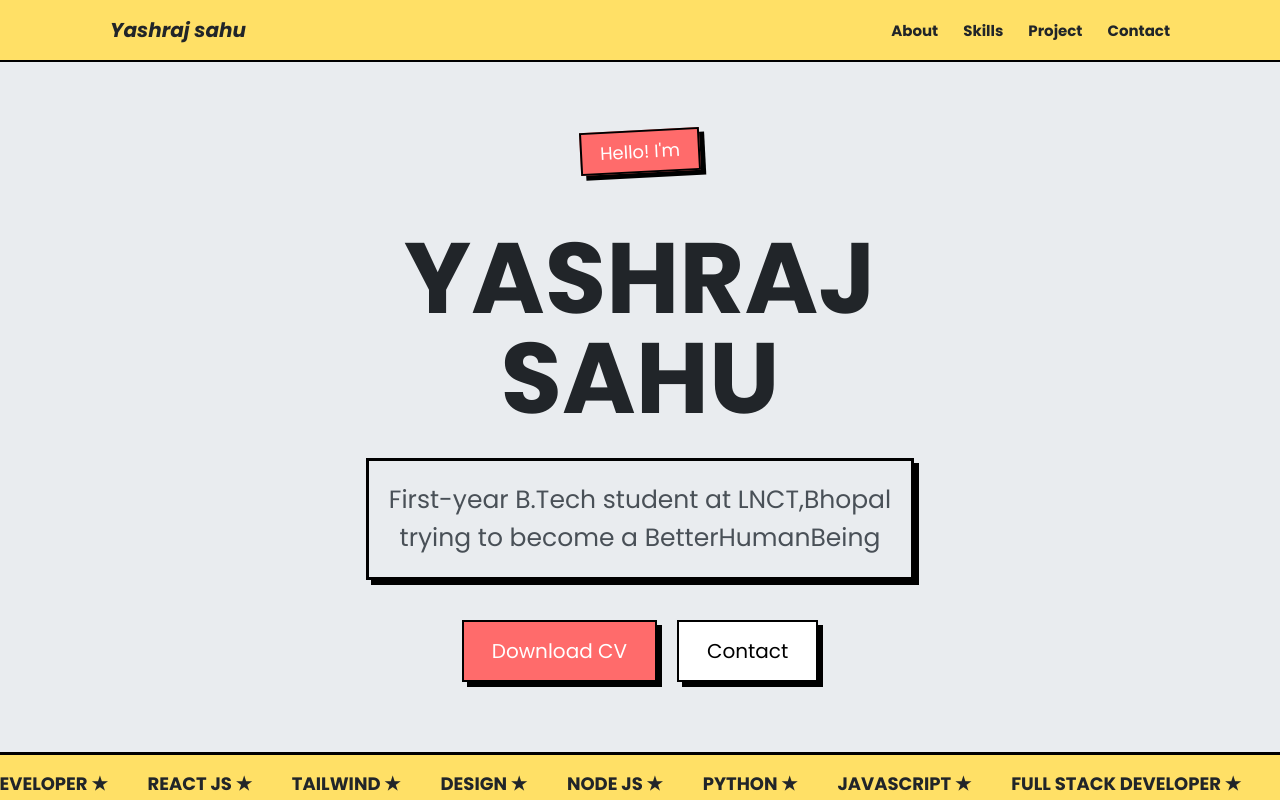
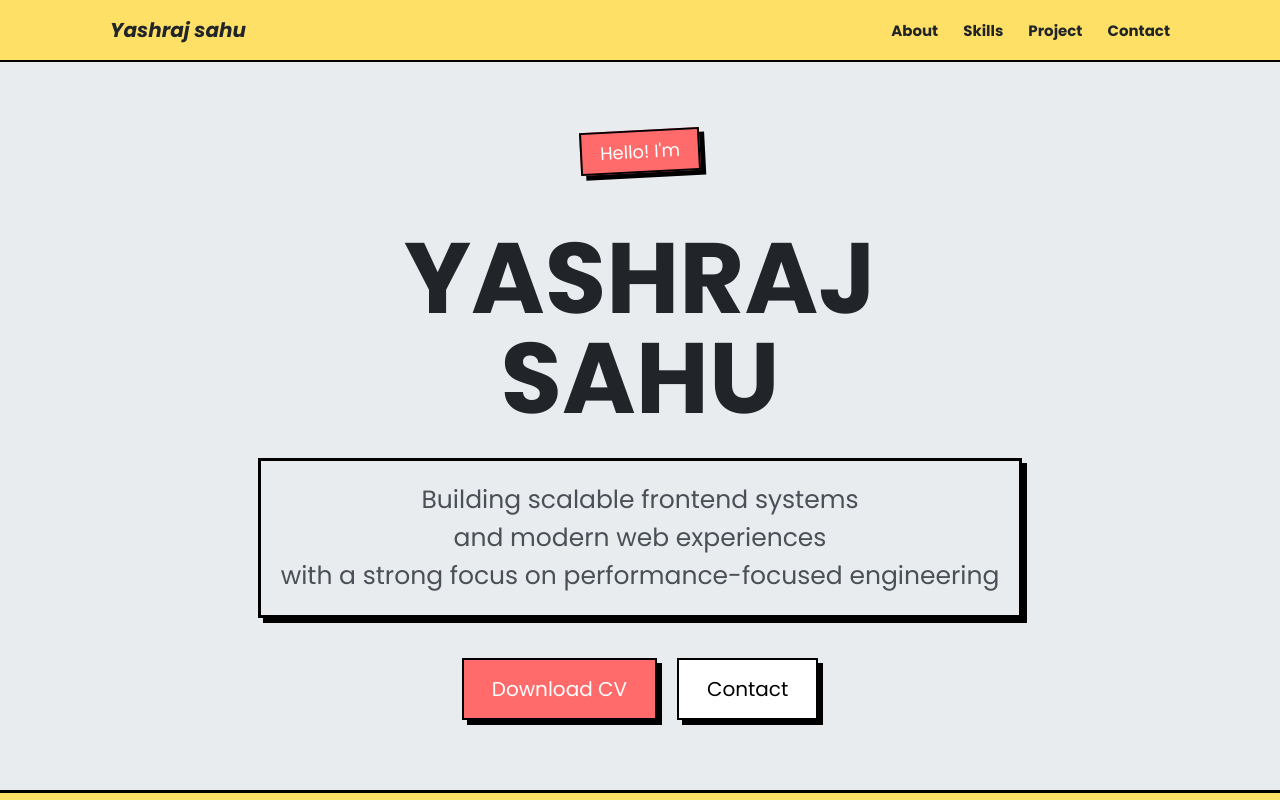
Before and after one commit to YashRajSahu44/Portfolio, a React (Vite) app: page / in a window 1280 px wide. Shown: the top 800 px of the page. Built offline with nearby package versions, Linux system fonts and the light colour scheme.

Commit message:
Improved hero section

```diff
--- a/src/components/Hero.jsx
+++ b/src/components/Hero.jsx
@@ -9,7 +9,7 @@ export default function Hero() {
       </h1>
       <div style={{ textAlign: 'center' }}>
         <p className="intro">
-          First-year B.Tech student at LNCT,Bhopal <br />trying to become a BetterHumanBeing
+     Building scalable frontend systems <br /> and modern web experiences <br /> with a strong focus on performance-focused engineering
         </p>
       </div>
       <div className="btn-container">
```
